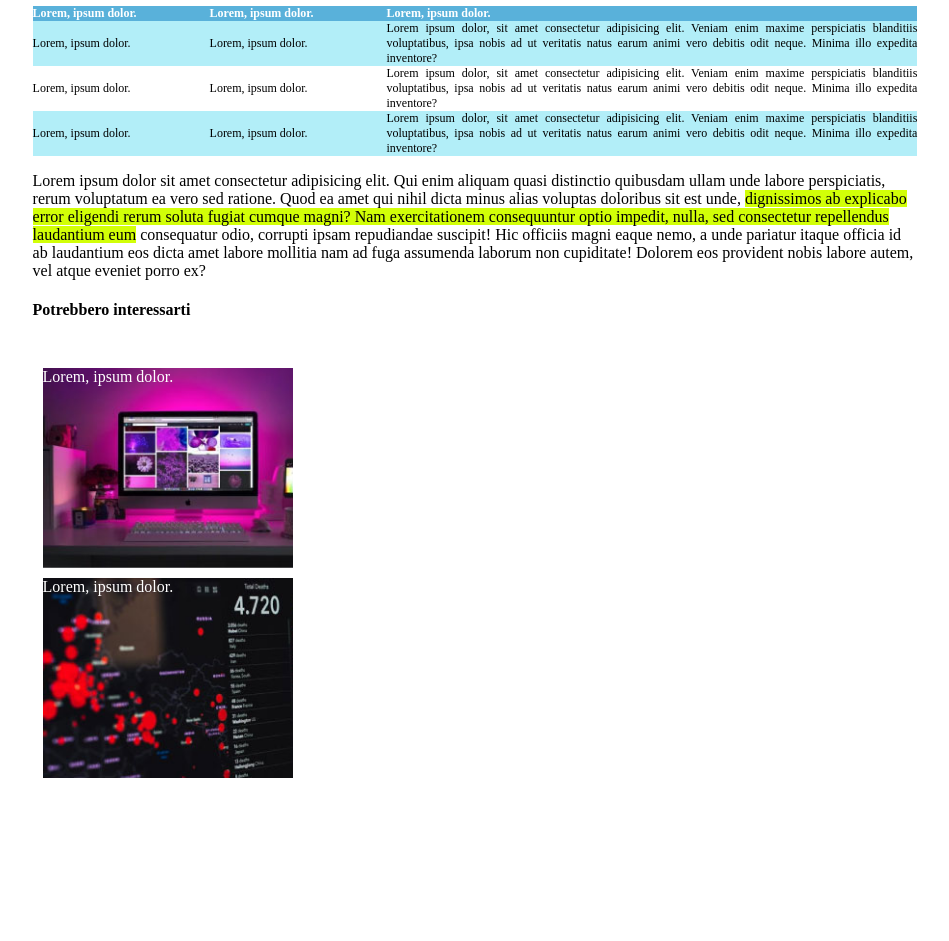
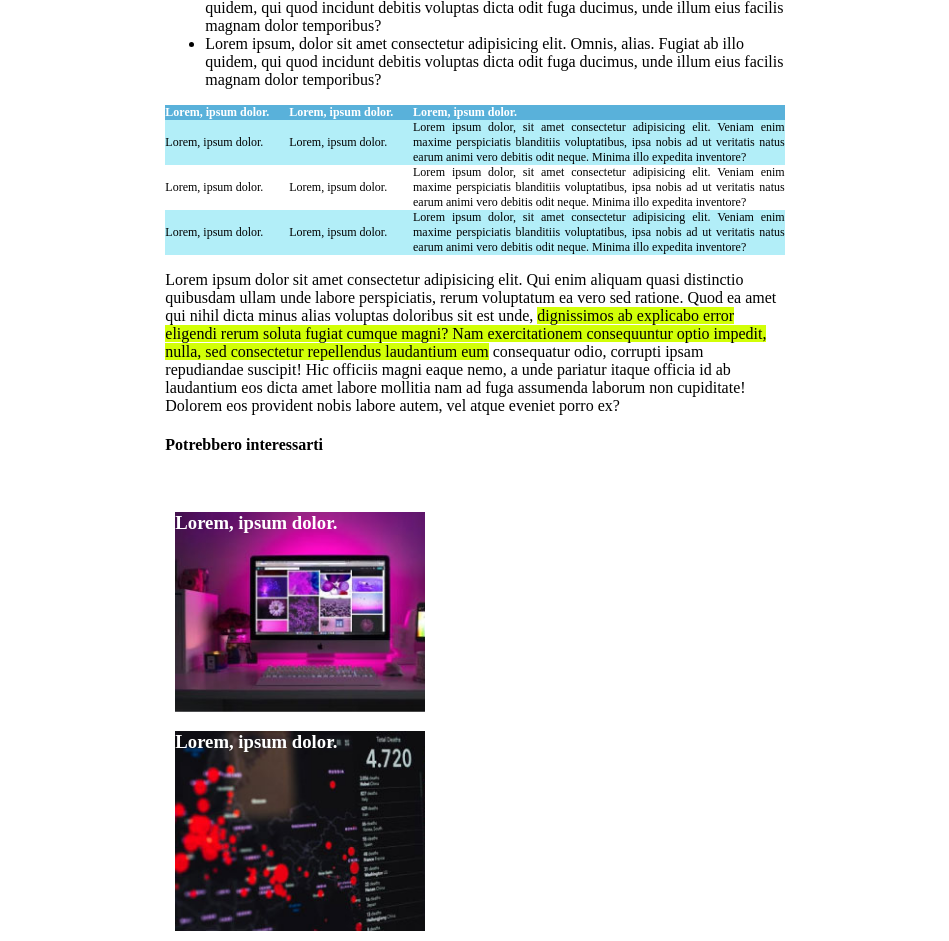
Before and after one commit to MarianoPd/html-css-booleaner, a plain HTML site: page index.html in a window 1280 px wide. Shown: the part 617-1558 px from the top of the page, without its empty margins (165-1114 px from the left). Before the commit the page ends 1405 px from the top, so only its background shows below. Drawn offline with Linux system fonts and the light colour scheme.

Commit message:
sistemata dimensione font link

```diff
--- a/index.html
+++ b/index.html
@@ -5,7 +5,7 @@
     <meta http-equiv="X-UA-Compatible" content="IE=edge">
     <meta name="viewport" content="width=device-width, initial-scale=1.0">
     <title>The Booleaner</title>
-    <link rel="stylesheet" href="css/style.css">
+    <link rel="stylesheet" href="css/style-1.css">
 </head>
 <body>
     <div class="container">
@@ -83,8 +83,12 @@
             <footer>
                 <h4>Potrebbero interessarti</h4>
                 <br>
-                <div class="schermo">Lorem, ipsum dolor.</div>
-                <div class="grafico">Lorem, ipsum dolor.</div>
+                <div class="schermo">
+                    <h3>Lorem, ipsum dolor.</h3>
+                </div>
+                <div class="grafico">
+                    <h3>Lorem, ipsum dolor.</h3>
+                </div>
             </footer>
         </div>
     </div>
```
